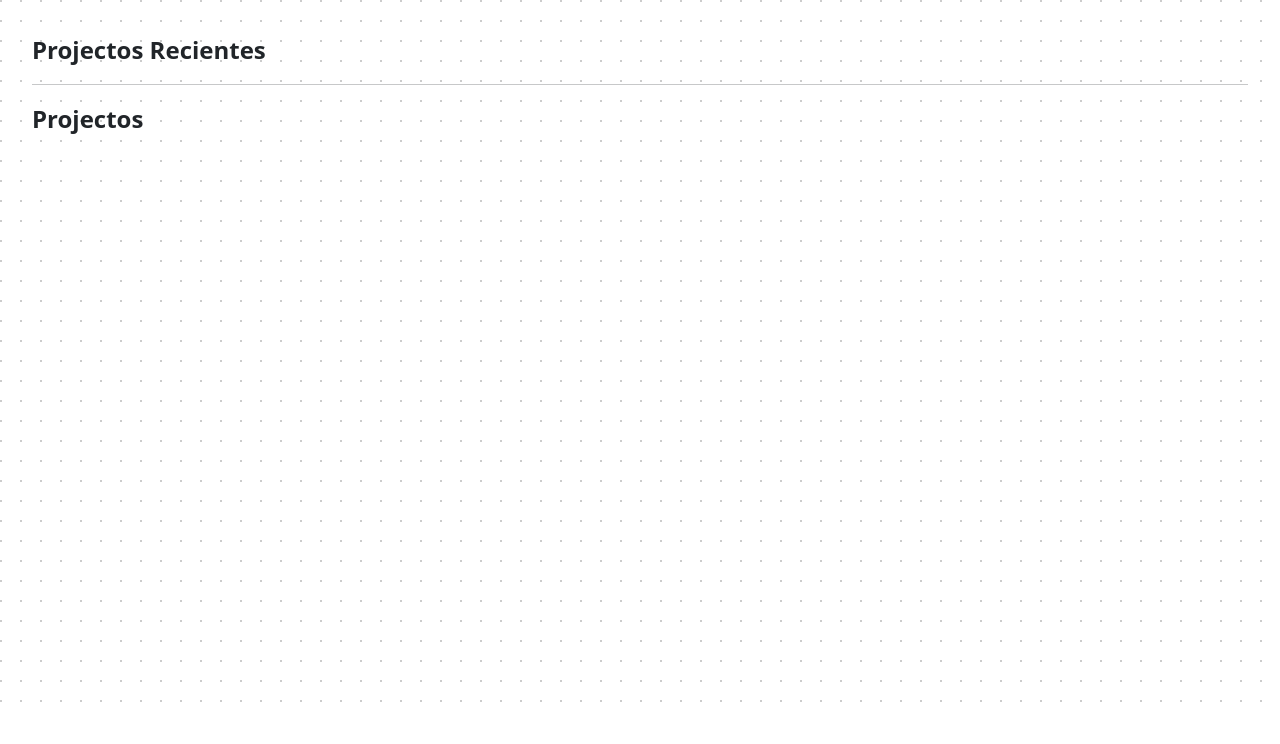
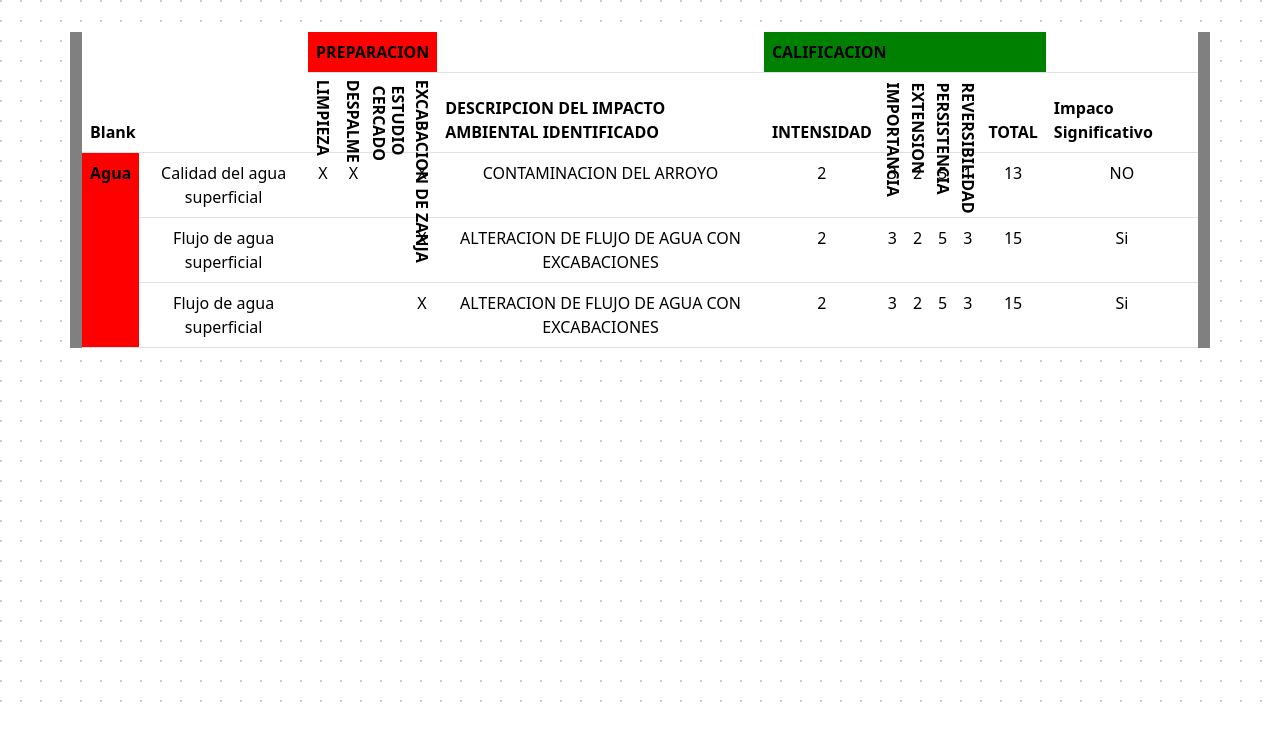
Before and after one commit to GoldNeptuno07/HuellaVial, a Django app: template dashboard/templates/dashboard/matrix.html in a window 1280 px wide. Shown: the part 56-800 px from the top of the page. Run offline with Django 5.2, Linux system fonts and the light colour scheme; the template is opened without the code that fills it, so the values that code supplies are empty.

Commit message:
Adding changes to the matrix view

```diff
--- a/dashboard/static/dashboard/dashboard.css
+++ b/dashboard/static/dashboard/dashboard.css
@@ -19,3 +19,23 @@
     transform: scale(1.05);
     cursor: pointer;
 }
+
+td {
+    padding: 0.5rem;
+    text-align: center;
+}
+
+th.rotate {
+    height:80px;
+    white-space: nowrap;
+    position:relative;
+}
+
+th.rotate > div {
+    transform: rotate(90deg);
+    position:absolute;
+    left:0;
+    right:0;
+    top: 10px;
+    margin:auto;
+}
--- a/dashboard/templates/dashboard/base.html
+++ b/dashboard/templates/dashboard/base.html
@@ -5,7 +5,7 @@
     <meta name="viewport" content="width=device-width, initial-scale=1.0">
     <title>Dashboard</title>
     <link href="https://cdn.jsdelivr.net/npm/bootstrap@5.3.3/dist/css/bootstrap.min.css" rel="stylesheet" integrity="sha384-QWTKZyjpPEjISv5WaRU9OFeRpok6YctnYmDr5pNlyT2bRjXh0JMhjY6hW+ALEwIH" crossorigin="anonymous">
-    <link rel="stylesheet" href="../static/dashboard/dashboard.css">
+    <link rel="stylesheet" href='../static/dashboard/dashboard.css'>
 </head>
 <body>
     <nav class="navbar navbar-expand-lg bg-body-secondary">
@@ -36,19 +36,7 @@
     </div>
     <!-- Projects Container -->
     <div class="container-fluid container-dotted-bg">
-        <p class="fs-4 text fw-semibold">
-            Projectos Recientes
-        </p>
-        <div class="container-xxl">
-            {% block recent_projects_block %}{% endblock %}
-        </div>
-        <hr>
-        <p class="fs-4 text fw-semibold">
-            Projectos
-        </p>
-        <div class="container-xxl">
-            {% block old_projects_block %}{% endblock %}
-        </div>
+        {% block content %} {% endblock %}
     </div>
     <script src="https://cdn.jsdelivr.net/npm/bootstrap@5.3.3/dist/js/bootstrap.bundle.min.js" integrity="sha384-YvpcrYf0tY3lHB60NNkmXc5s9fDVZLESaAA55NDzOxhy9GkcIdslK1eN7N6jIeHz" crossorigin="anonymous"></script>
 </body>
--- a/dashboard/templates/dashboard/matrix.html
+++ b/dashboard/templates/dashboard/matrix.html
@@ -6,3 +6,87 @@
     <a class="nav-link fw-semibold" href="#">Ayuda</a>
     <a class="nav-link fw-semibold" href="#">Salir</a>
 {% endblock %}
+
+
+{% block content %}
+    <div class="container-xl" style="background-color: gray;">
+        <table class="table">
+        <thead>
+            <tr>
+                <th scope="row" rowspan="2" colspan="2">Blank</th>
+                <th colspan="5" style="background-color: red;">PREPARACION</th>
+                <th></th>
+                <th colspan= "6" style="background-color: green;">CALIFICACION</th>
+                <th></th>
+            </tr>
+            <tr>
+                <th class="rotate"><div><span>LIMPIEZA</span></div></th>
+                <th class="rotate"><div><span>DESPALME</span></div></th>
+                <th class="rotate"><div><span>CERCADO</span></div></th>
+                <th class="rotate"><div><span>ESTUDIO</span></div></th>
+                <th class="rotate"><div><span>EXCABACION DE ZANJA</span></div></th>
+                <th>DESCRIPCION DEL IMPACTO AMBIENTAL IDENTIFICADO</th>
+                <th calss="rotate"><div>INTENSIDAD</div></th>
+                <th class="rotate"><div>IMPORTANCIA</div></th>
+                <th class="rotate"><div>EXTENSION</div></th>
+                <th class="rotate"><div>PERSISTENCIA</div></th>
+                <th class="rotate"><div>REVERSIBILIDAD</div></th>
+                <th><div>TOTAL</div></th>
+                <th>Impaco Significativo</th>
+            </tr>
+        </thead>
+        <tbody>
+            <!-- Matrix content -->
+            <tr>
+                <th scope="row" rowspan="3" style="background-color:red;">Agua</th>
+                <td>Calidad del agua superficial</td>
+                <td>X</td>
+                <td>X</td>
+                <td></td>
+                <td></td>
+                <td>X</td>
+                <td>CONTAMINACION DEL ARROYO</td>
+                <td>2</td>
+                <td>3</td>
+                <td>2</td>
+                <td>5</td>
+                <td>1</td>
+                <td>13</td>
+                <td>NO</td>
+            </tr>
+            <tr>
+                <td>Flujo de agua superficial</td>
+                <td></td>
+                <td></td>
+                <td></td>
+                <td></td>
+                <td>X</td>
+                <td>ALTERACION DE FLUJO DE AGUA CON EXCABACIONES</td>
+                <td>2</td>
+                <td>3</td>
+                <td>2</td>
+                <td>5</td>
+                <td>3</td>
+                <td>15</td>
+                <td>Si</td>
+            </tr>
+            <tr>
+                <td>Flujo de agua superficial</td>
+                <td></td>
+                <td></td>
+                <td></td>
+                <td></td>
+                <td>X</td>
+                <td>ALTERACION DE FLUJO DE AGUA CON EXCABACIONES</td>
+                <td>2</td>
+                <td>3</td>
+                <td>2</td>
+                <td>5</td>
+                <td>3</td>
+                <td>15</td>
+                <td>Si</td>
+            </tr>
+        </tbody>
+        </table>
+    </div>
+{% endblock %}
```
Also changed, not shown: dashboard/templates/dashboard/dashboard.html (+14 -6 lines), dashboard/views.py (+22 -3 lines).
